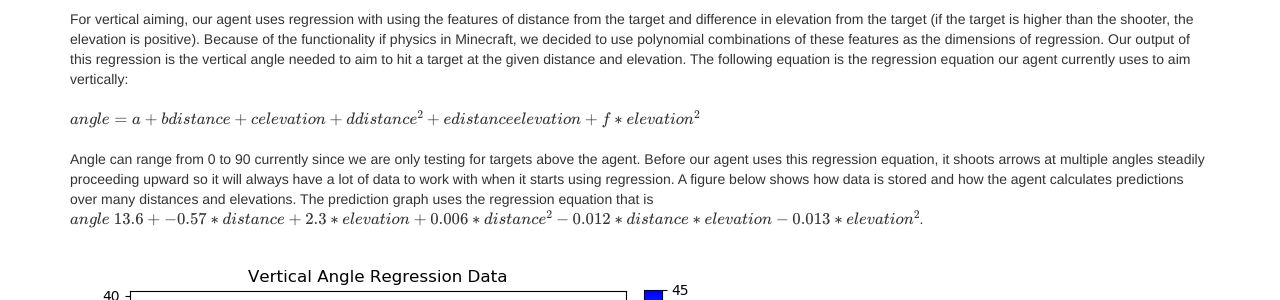
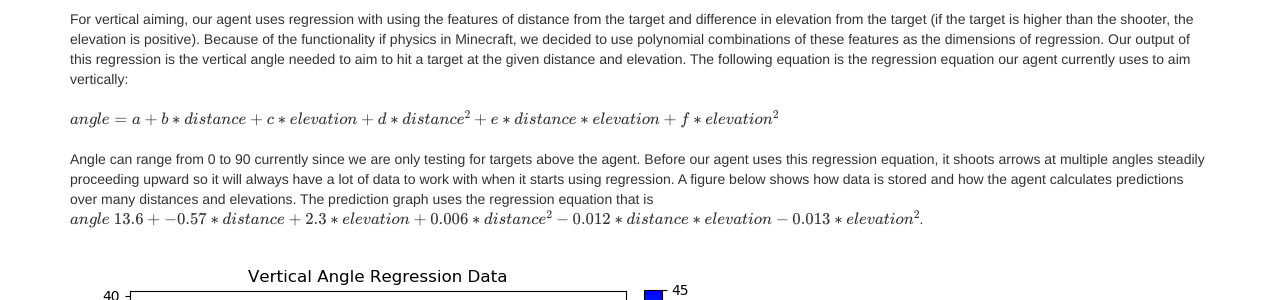
Before and after one commit to RibbonedAce/Dragon-Slayers, a Jekyll site: the page built from docs/status.md, in a window 1280 px wide and 900 px high, scrolled down 814 px. Shown: the part 151-451 px from the top of the window. Built offline with Jekyll 4.4.1, drawn with Linux system fonts in a browser that asks for light colours; formulas are drawn with MathJax 3.

```diff
--- a/docs/status.md
+++ b/docs/status.md
@@ -12,7 +12,7 @@ For our project, we have a Minecraft agent with a bow and use reinforcement lear
 Our agent learns how to shoot accurately at a bow using linear regression. Specifically, our agent uses linear regression for the separate axes of aiming that can be done in Minecraft. One regression method is used for horizontal aiming and another is used for vertical aiming, each method using some dimensions of features taken from the game to estimate the angle needed to aim to hit the target with the given features in the same dimensions. The regression equations are calculated through SciKit-Learn's LinearRegression class, which fits data and targets to a linear regression equation using least-squared error optimization. Our agent does not receive any data before trials start, instead the agent makes some shots under other criteria to get a comprehensive range of data so regression will be more generalized.
 
 For vertical aiming, our agent uses regression with using the features of distance from the target and difference in elevation from the target (if the target is higher than the shooter, the elevation is positive). Because of the functionality if physics in Minecraft, we decided to use polynomial combinations of these features as the dimensions of regression. Our output of this regression is the vertical angle needed to aim to hit a target at the given distance and elevation. The following equation is the regression equation our agent currently uses to aim vertically:<br><br>
-$$angle = a + b\\*distance + c\\*elevation + d\\*distance^2 + e\\*distance\\*elevation + f*elevation^2$$<br><br>
+$$angle = a + b*distance + c*elevation + d*distance^2 + e*distance*elevation + f*elevation^2$$<br><br>
 Angle can range from 0 to 90 currently since we are only testing for targets above the agent. Before our agent uses this regression equation, it shoots arrows at multiple angles steadily proceeding upward so it will always have a lot of data to work with when it starts using regression. A figure below shows how data is stored and how the agent calculates predictions over many distances and elevations. The prediction graph uses the regression equation that is $$angle ~ 13.6 + -0.57*distance + 2.3*elevation + 0.006*distance^2 - 0.012*distance*elevation - 0.013*elevation^2$$.
 
 <img src="images/Datagraph.png"><img src="images/Predictiongraph.png">
```
